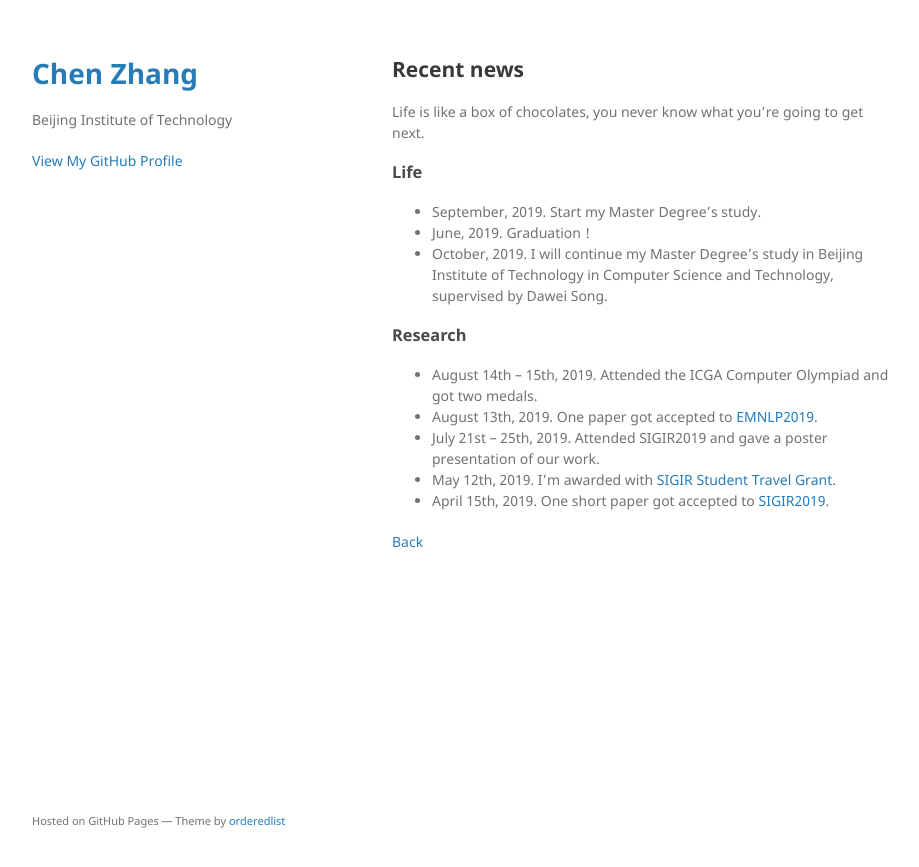
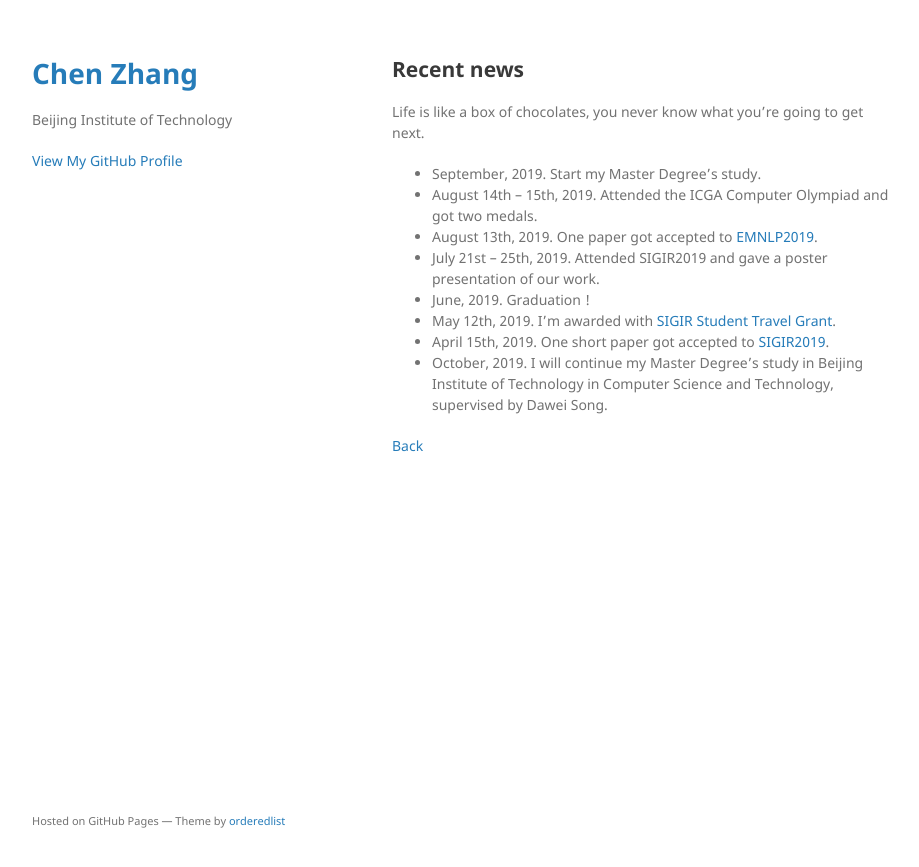
Before and after one commit to GeneZC/genezc.github.io, a Jekyll site: the page built from recent.md, in a window 1280 px wide. Shown: the top 867 px of the page, without its empty margins (178-1097 px from the left). Built offline with Jekyll 4.4.1, drawn with Linux system fonts in a browser that asks for light colours; our own code applies the rules of GitHub Pages for plain Markdown files.

Commit message:
Update recent.md

```diff
--- a/recent.md
+++ b/recent.md
@@ -6,19 +6,14 @@ layout: default
 
 Life is like a box of chocolates, you never know what you're going to get next.
 
-### Life
 
 * September, 2019. Start my Master Degree's study.
-* June, 2019. Graduation !
-* October, 2019. I will continue my Master Degree's study in Beijing Institute of Technology in Computer Science and Technology, supervised by Dawei Song.
-
-### Research
-
 * August 14th -- 15th, 2019. Attended the ICGA Computer Olympiad and got two medals.
 * August 13th, 2019. One paper got accepted to [EMNLP2019](https://www.emnlp-ijcnlp2019.org/).
 * July 21st -- 25th, 2019. Attended SIGIR2019 and gave a poster presentation of our work.
+* June, 2019. Graduation !
 * May 12th, 2019. I'm awarded with [SIGIR Student Travel Grant](http://sigir.org/general-information/travel-grants/).
 * April 15th, 2019. One short paper got accepted to [SIGIR2019](http://www.sigir.org/sigir2019/program/accepted/).
-
+* October, 2019. I will continue my Master Degree's study in Beijing Institute of Technology in Computer Science and Technology, supervised by Dawei Song.
 
 [Back](./)
```
